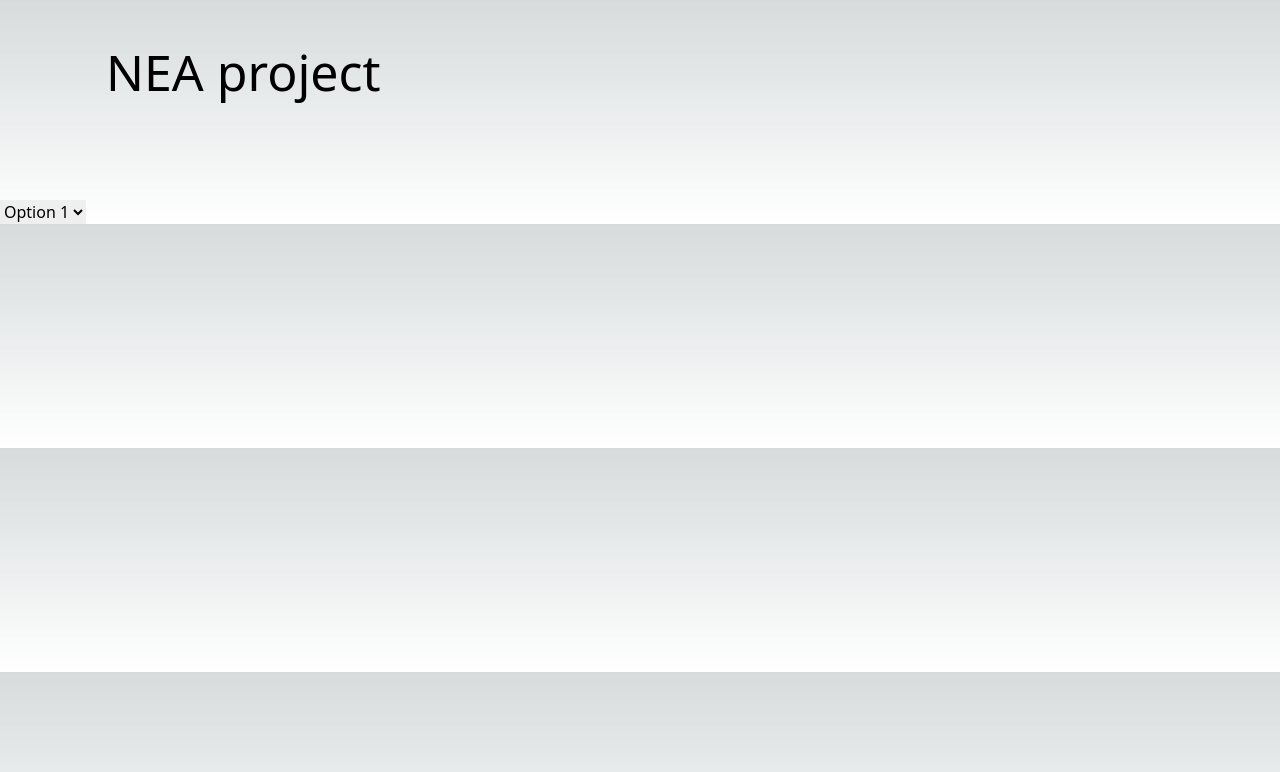
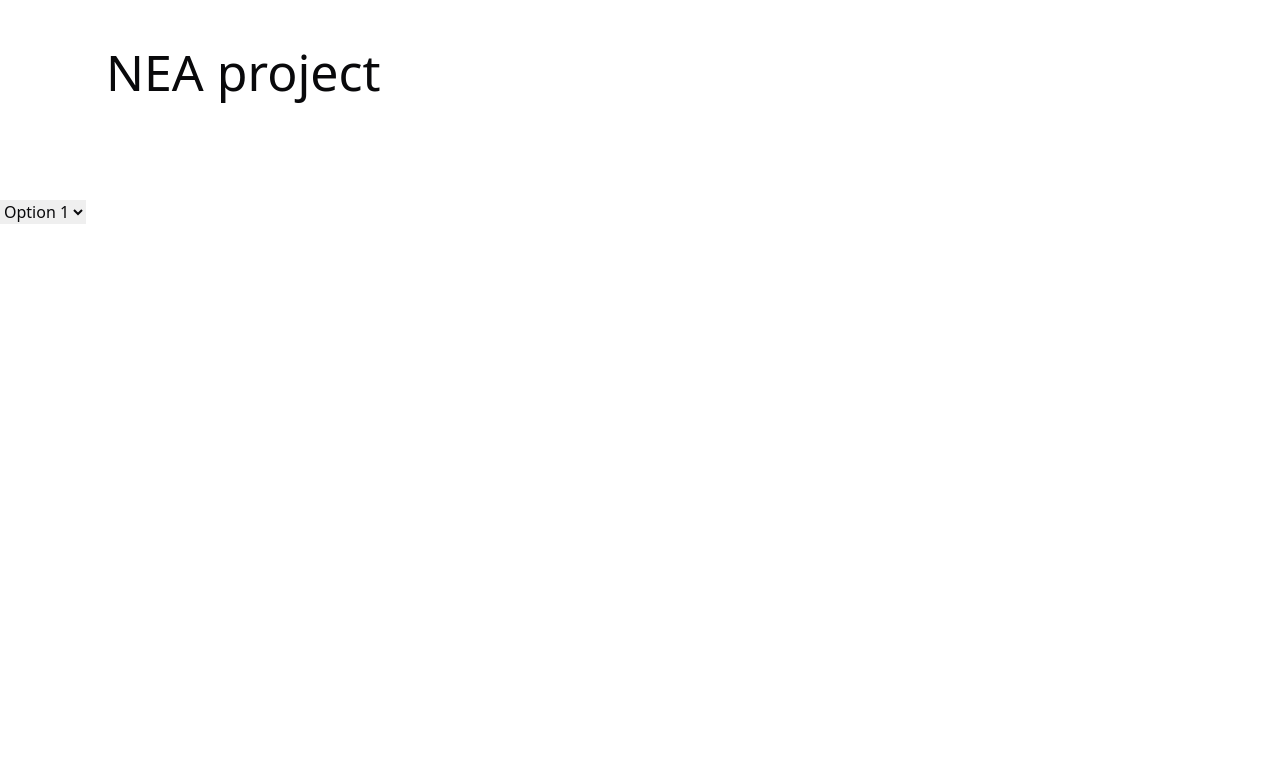
Before and after one commit to MShaw1223/nea-tradingapp, a Next.js app: page / in a window 1280 px wide. Shown: the top 772 px of the page. Built offline with nearby package versions, Linux system fonts and the light colour scheme.

Commit message:
shadcu-ui setup for libraries etc

```diff
--- /dev/null
+++ b/lib/utils.ts
@@ -0,0 +1,6 @@
+import { type ClassValue, clsx } from "clsx"
+import { twMerge } from "tailwind-merge"
+
+export function cn(...inputs: ClassValue[]) {
+  return twMerge(clsx(inputs))
+}
--- a/styles/globals.css
+++ b/styles/globals.css
@@ -2,26 +2,75 @@
 @tailwind components;
 @tailwind utilities;
 
-:root {
-  --foreground-rgb: 0, 0, 0;
-  --background-start-rgb: 214, 219, 220;
-  --background-end-rgb: 255, 255, 255;
-}
+@layer base {
+  :root {
+    --background: 0 0% 100%;
+    --foreground: 240 10% 3.9%;
 
-@media (prefers-color-scheme: dark) {
-  :root {
-    --foreground-rgb: 255, 255, 255;
-    --background-start-rgb: 0, 0, 0;
-    --background-end-rgb: 0, 0, 0;
+    --card: 0 0% 100%;
+    --card-foreground: 240 10% 3.9%;
+
+    --popover: 0 0% 100%;
+    --popover-foreground: 240 10% 3.9%;
+
+    --primary: 240 5.9% 10%;
+    --primary-foreground: 0 0% 98%;
+
+    --secondary: 240 4.8% 95.9%;
+    --secondary-foreground: 240 5.9% 10%;
+
+    --muted: 240 4.8% 95.9%;
+    --muted-foreground: 240 3.8% 46.1%;
+
+    --accent: 240 4.8% 95.9%;
+    --accent-foreground: 240 5.9% 10%;
+
+    --destructive: 0 84.2% 60.2%;
+    --destructive-foreground: 0 0% 98%;
+
+    --border: 240 5.9% 90%;
+    --input: 240 5.9% 90%;
+    --ring: 240 10% 3.9%;
+
+    --radius: 0.5rem;
+  }
+
+  .dark {
+    --background: 240 10% 3.9%;
+    --foreground: 0 0% 98%;
+
+    --card: 240 10% 3.9%;
+    --card-foreground: 0 0% 98%;
+
+    --popover: 240 10% 3.9%;
+    --popover-foreground: 0 0% 98%;
+
+    --primary: 0 0% 98%;
+    --primary-foreground: 240 5.9% 10%;
+
+    --secondary: 240 3.7% 15.9%;
+    --secondary-foreground: 0 0% 98%;
+
+    --muted: 240 3.7% 15.9%;
+    --muted-foreground: 240 5% 64.9%;
+
+    --accent: 240 3.7% 15.9%;
+    --accent-foreground: 0 0% 98%;
+
+    --destructive: 0 62.8% 30.6%;
+    --destructive-foreground: 0 0% 98%;
+
+    --border: 240 3.7% 15.9%;
+    --input: 240 3.7% 15.9%;
+    --ring: 240 4.9% 83.9%;
   }
 }
 
-body {
-  color: rgb(var(--foreground-rgb));
-  background: linear-gradient(
-      to bottom,
-      transparent,
-      rgb(var(--background-end-rgb))
-    )
-    rgb(var(--background-start-rgb));
+@layer base {
+  * {
+    @apply border-border;
+  }
+  body {
+    @apply bg-background text-foreground;
+  }
 }
--- /dev/null
+++ b/tailwind.config.js
@@ -0,0 +1,76 @@
+/** @type {import('tailwindcss').Config} */
+module.exports = {
+  darkMode: ["class"],
+  content: [
+    './pages/**/*.{ts,tsx}',
+    './components/**/*.{ts,tsx}',
+    './app/**/*.{ts,tsx}',
+    './src/**/*.{ts,tsx}',
+	],
+  theme: {
+    container: {
+      center: true,
+      padding: "2rem",
+      screens: {
+        "2xl": "1400px",
+      },
+    },
+    extend: {
+      colors: {
+        border: "hsl(var(--border))",
+        input: "hsl(var(--input))",
+        ring: "hsl(var(--ring))",
+        background: "hsl(var(--background))",
+        foreground: "hsl(var(--foreground))",
+        primary: {
+          DEFAULT: "hsl(var(--primary))",
+          foreground: "hsl(var(--primary-foreground))",
+        },
+        secondary: {
+          DEFAULT: "hsl(var(--secondary))",
+          foreground: "hsl(var(--secondary-foreground))",
+        },
+        destructive: {
+          DEFAULT: "hsl(var(--destructive))",
+          foreground: "hsl(var(--destructive-foreground))",
+        },
+        muted: {
+          DEFAULT: "hsl(var(--muted))",
+          foreground: "hsl(var(--muted-foreground))",
+        },
+        accent: {
+          DEFAULT: "hsl(var(--accent))",
+          foreground: "hsl(var(--accent-foreground))",
+        },
+        popover: {
+          DEFAULT: "hsl(var(--popover))",
+          foreground: "hsl(var(--popover-foreground))",
+        },
+        card: {
+          DEFAULT: "hsl(var(--card))",
+          foreground: "hsl(var(--card-foreground))",
+        },
+      },
+      borderRadius: {
+        lg: "var(--radius)",
+        md: "calc(var(--radius) - 2px)",
+        sm: "calc(var(--radius) - 4px)",
+      },
+      keyframes: {
+        "accordion-down": {
+          from: { height: 0 },
+          to: { height: "var(--radix-accordion-content-height)" },
+        },
+        "accordion-up": {
+          from: { height: "var(--radix-accordion-content-height)" },
+          to: { height: 0 },
+        },
+      },
+      animation: {
+        "accordion-down": "accordion-down 0.2s ease-out",
+        "accordion-up": "accordion-up 0.2s ease-out",
+      },
+    },
+  },
+  plugins: [require("tailwindcss-animate")],
+}
```
Also changed, not shown: package.json (+6 -1 lines), components.json (added), 1 other file (tests, documents, lock files or other folders).
